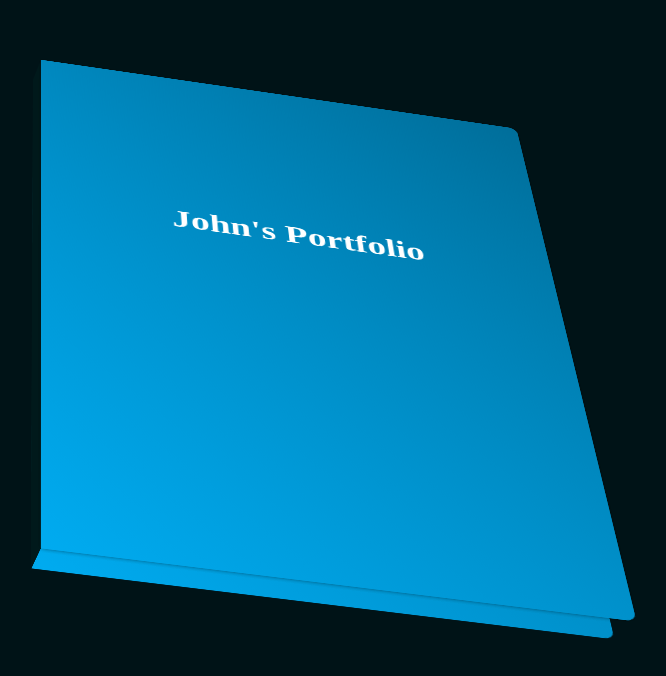
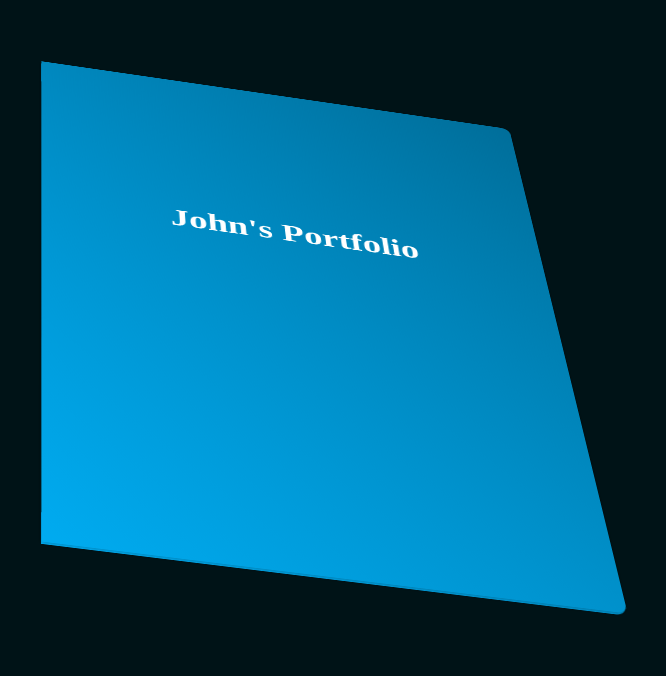
Before and after one commit to FojoBass/portfolio_book, a Next.js app: page / in a window 1280 px wide. Shown: the part 124-800 px from the top of the page, without its empty margins (599-1265 px from the left). Built offline with nearby package versions, Linux system fonts and the light colour scheme.

Commit message:
Major UI fixes

```diff
--- a/src/app/page.tsx
+++ b/src/app/page.tsx
@@ -23,6 +23,7 @@ const Home = () => {
   const hanldeBookOpen = () => {
     if (wrapRef?.current && leftCoverRef?.current && contentRef?.current) {
       wrapRef.current.classList.add('open');
+      wrapRef.current.classList.remove('hover');
       leftCoverRef.current && leftCoverRef.current.classList.add('turn');
 
       wrapRef.current.ontransitionend = () => {
@@ -32,15 +33,15 @@ const Home = () => {
         }
       };
 
-      contentRef.current.ontransitionend = () => {
-        if (contentRef.current) {
-          const contentEl = contentRef.current;
-          delay(() => {
-            contentEl.style.transition = 'none';
-            contentEl.ontransitionend = null;
-          }, 500);
-        }
-      };
+      // contentRef.current.ontransitionend = () => {
+      //   if (contentRef.current) {
+      //     const contentEl = contentRef.current;
+      //     delay(() => {
+      //       contentEl.style.transition = 'none';
+      //       contentEl.ontransitionend = null;
+      //     }, 500);
+      //   }
+      // };
     }
   };
 
@@ -95,7 +96,20 @@ const Home = () => {
         isMobile ? 'mobile' : ''
       } ${disablePointer ? 'disable' : ''}`}
     >
-      <div className='cover_wrapper' ref={wrapRef}>
+      <div
+        className='cover_wrapper'
+        ref={wrapRef}
+        onMouseOver={(e) => {
+          console.log(e.target);
+
+          if (!e.currentTarget.classList.contains('open'))
+            (e.currentTarget as HTMLElement).classList.add('hover');
+        }}
+        onMouseLeave={(e) => {
+          if (!e.currentTarget.classList.contains('open'))
+            (e.currentTarget as HTMLElement).classList.remove('hover');
+        }}
+      >
         <div className='cover left' ref={leftCoverRef}>
           <h2>John's Portfolio</h2>
           <button className='open_btn' onClick={hanldeBookOpen}>
--- a/src/components/Contact.tsx
+++ b/src/components/Contact.tsx
@@ -50,23 +50,13 @@ const Contact = () => {
             const contentEl = contentRef.current;
 
             leftCoverEl.classList.remove('turn');
-            leftCoverEl.style.transform =
-              'rotateX(0deg) rotateY(0deg) translateZ(2px)';
             setDisablePointer && setDisablePointer(true);
 
-            delay(() => {
-              wrapEl.style.zIndex = '100';
-            }, 200 * leafRefs.current.length);
-
             leftCoverEl.ontransitionend = () => {
-              leftCoverEl.removeAttribute('style');
-              contentEl.style.transition =
-                'opacity ease 0.1s 300ms, transform ease 10ms 0.8s';
               wrapEl.style.transition = 'z-index 10ms 2.5s';
 
               delay(() => {
                 wrapEl.classList.remove('open');
-                wrapEl.removeAttribute('style');
               }, 500);
 
               delay(() => {
@@ -89,10 +79,6 @@ const Contact = () => {
             delay(() => {
               contentEl.style.transform = 'translateX(4px)';
             }, 200);
-
-            delay(() => {
-              contentEl.style.display = 'none';
-            }, 2500);
           }
         }
 
--- a/src/scss/_cover.scss
+++ b/src/scss/_cover.scss
@@ -7,8 +7,14 @@
   margin-block: auto;
   position: relative;
   scale: 0;
-  transform: translateY(-100%);
   animation: bookAnim 3s ease 1 forwards;
+  // transform: rotateX(50deg) translateY(-100%) rotateY(10deg);
+  transform: rotateX(50deg) rotateY(10deg);
+  transition: transform ease 3s;
+
+  &:has(.cover_wrapper.hover, .cover_wrapper.open) {
+    transform: rotateX(0deg) rotateY(0deg) !important;
+  }
 
   &.disable {
     pointer-events: none;
@@ -44,7 +50,7 @@
     }
 
     &.open {
-      z-index: 0;
+      // z-index: 0;
       .right {
         &::before,
         &::after {
@@ -54,8 +60,6 @@
     }
 
     &.open + #content_wrapper {
-      opacity: 1;
-      visibility: visible;
       transform: translateX(0);
     }
 
@@ -65,14 +69,14 @@
       background: $bg_cover;
       @include position(absolute, right, top, 0, 0);
       border-radius: $brd_rad_cover;
-      box-shadow: 0 0 5px #0000003f;
-      transform: rotateX(50deg) rotateY(10deg);
+      box-shadow: 0 0 5px #0000004f;
       transition: ease 3s;
       transform-origin: left;
 
       &.left {
         @include flex(center, center, column);
         padding-bottom: 50px;
+        transform: translateZ(3px);
 
         h2 {
           color: #fff;
@@ -100,29 +104,7 @@
       }
 
       &.right {
-        z-index: -1;
-
-        &::before {
-          content: '';
-          @include position(absolute, left, top, 0, 0);
-          width: 100%;
-          height: 97%;
-          background: $bg_cover;
-          transform: translateZ(-50px);
-          border-radius: $brd_rad_cover;
-          transition: ease opacity 1.5s 1s, height 3s ease;
-        }
-
-        &::after {
-          content: '';
-          @include position(absolute, left, top, 0, 0);
-          width: 30px;
-          height: 100%;
-          background: $bg_cover2;
-          transform-origin: left;
-          transform: rotateY(98deg);
-          transition: ease opacity 1.5s 1s;
-        }
+        z-index: 1;
       }
 
       &.left {
@@ -138,7 +120,7 @@
       }
 
       &.left.turn {
-        @include uniRotate(Y, -180deg);
+        transform: translateZ(0px) rotateY(-180deg);
       }
     }
   }
@@ -147,7 +129,7 @@
     .cover_wrapper {
       width: 80%;
       .left.turn {
-        @include uniRotate(Y, -260deg);
+        transform: translateZ(0px) rotateY(-260deg);
       }
 
       @include media(max, 500px) {
@@ -165,10 +147,8 @@
 @keyframes bookAnim {
   from {
     scale: 0;
-    transform: translateY(-100%);
   }
   to {
     scale: 1;
-    transform: translateY(0%);
   }
 }
--- a/src/scss/_pages.scss
+++ b/src/scss/_pages.scss
@@ -1,16 +1,17 @@
 @use 'config' as *;
+
+// TODO BIG CHANGE
+// TODO MAKE THE ENTIRE BOOK TO RECLINE, AND NOT JUST THE COVERS
 
 #book {
   #content_wrapper {
-    opacity: 0;
-    visibility: hidden;
     height: 100%;
     width: 100%;
     align-items: center;
     display: flex;
     transition: opacity ease 0.1s 300ms, transform ease 10ms 820ms;
     position: relative;
-    transform: translateX(4px);
+    transform: translateX(4px) translateZ(0px);
   }
 
   .leaf {
@@ -38,7 +39,6 @@
       background: $bg_page;
       height: 100%;
       width: 95%;
-      box-shadow: -1px 0 5px -2px #c4c4c4b3;
 
       .page_wrapper {
         overflow-y: auto;
@@ -150,6 +150,7 @@
 
       &.front {
         transform: rotateY(180deg) translateZ(1px);
+        // transform: rotateY(180deg) translateZ(-1px);
         z-index: 1;
         transition: z-index linear 50ms calc($trans_slow/2);
       }
```
